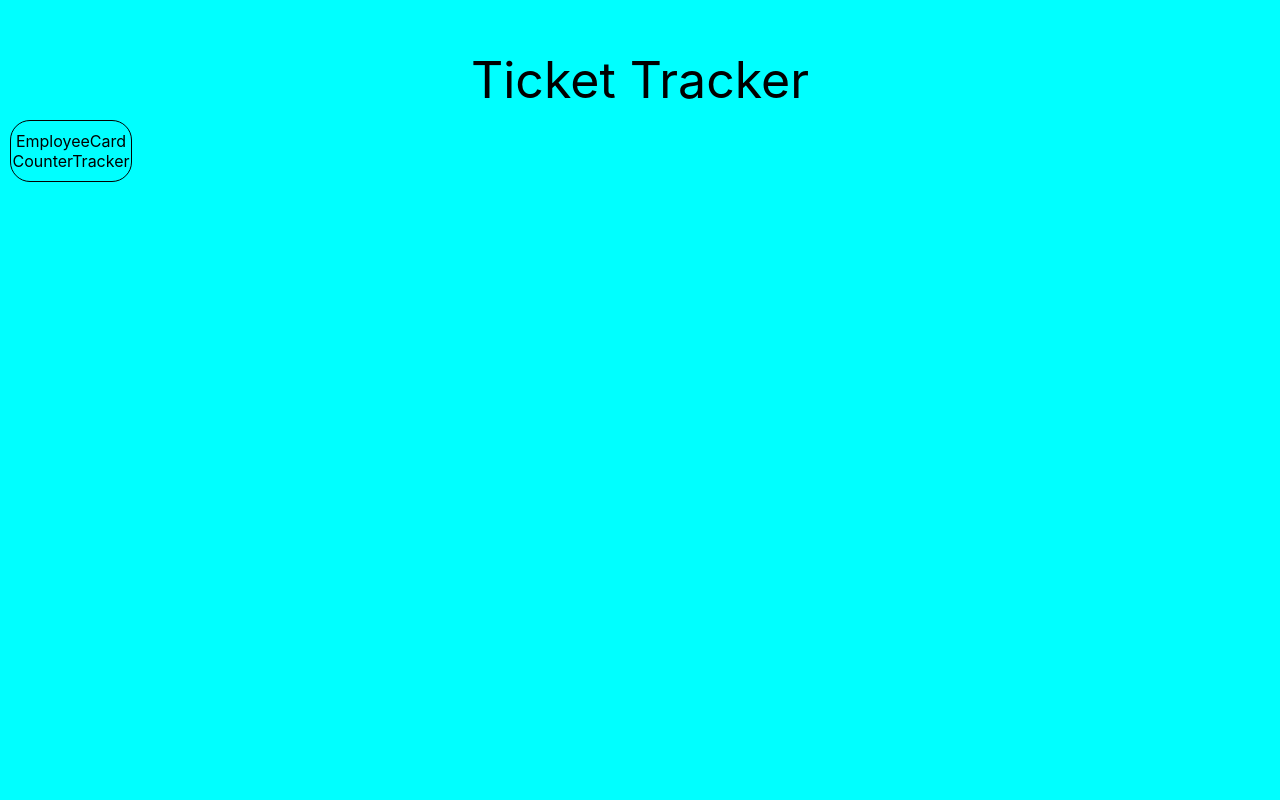
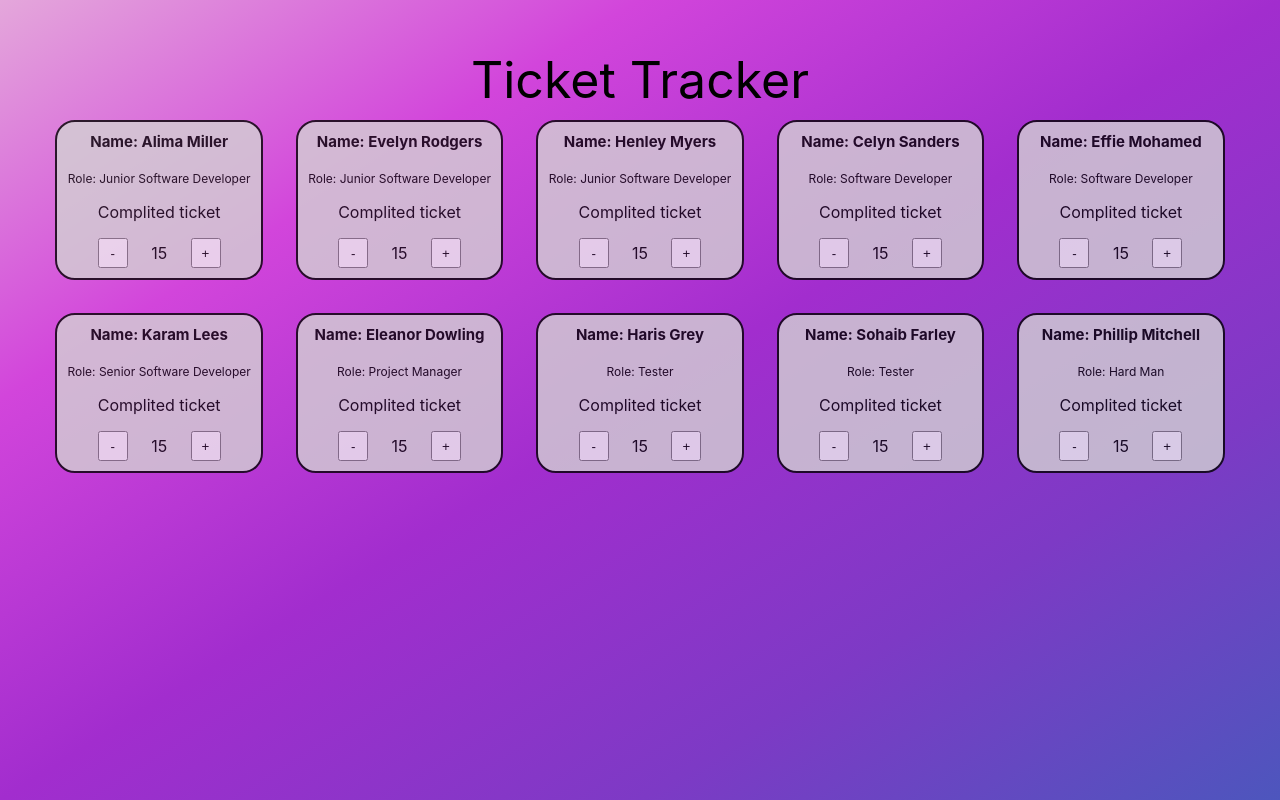
Before and after one commit to michalweclawik/ticker-tracker, a React (Create React App) app: page / in a window 1280 px wide. Built offline with nearby package versions, Linux system fonts and the light colour scheme.

Commit message:
style and card added

```diff
--- a/src/App.scss
+++ b/src/App.scss
@@ -1,7 +1,10 @@
 .app {
-  background-color: aqua;
   width: 100vw;
   height: 100vh;
+  display: flex;
+  align-items: center;
+  flex-direction: column;
+  background-image: linear-gradient(to right bottom, #e4a7db, #d245db, #a22dce, #7d3ac5, #4d56bd);
 
   &__header {
     padding-top: 50px;
--- a/src/counterTracker/CounterTracker.jsx
+++ b/src/counterTracker/CounterTracker.jsx
@@ -1,8 +1,16 @@
 import React from 'react'
+import "./CounterTracker.scss"
 
 const CounterTracker = () => {
   return (
-    <div>CounterTracker</div>
+    <div className="counterTracker">
+      <p>Complited ticket</p>
+      <div className="counter">
+        <button className="counterButtonMinus">-</button>
+        <div className="counterNumber">15</div>
+        <button className="counterButtonPlus">+</button>
+      </div>
+    </div>
   )
 }
 
--- a/src/counterTracker/CounterTracker.scss
+++ b/src/counterTracker/CounterTracker.scss
@@ -0,0 +1,17 @@
+.counter {
+    display: flex;
+    flex-direction: row;
+    justify-content: space-between;
+
+    .counterNumber {
+        display: flex;
+        align-items: center;
+        justify-content: center;
+    }
+}
+
+.counterButtonMinus,
+.counterButtonPlus {
+    width: 30px;
+    height: 30px;
+}
--- a/src/employeeCard/EmployeeCard.jsx
+++ b/src/employeeCard/EmployeeCard.jsx
@@ -2,13 +2,21 @@ import CounterTracker from '../counterTracker/CounterTracker';
 import './EmployeeCard.scss'
 import React from 'react'
 
-const EmployeeCard = () => {
+const EmployeeCard = (props) => {
+  const emloyeeArray=props.employeeArray
 
+  const employeeCards = emloyeeArray.map(employee => (
+
+    <div className="employeeCard" key ={employee.id}>
+      <div className="employeeName">Name: {employee.name}</div>
+      <div className="employeeRole">Role: {employee.role}</div>
+      <CounterTracker/>
+    </div>))
 
   return (
-    <div className="employeeCard">
-     <div className="employeeCard__header">EmployeeCard</div>
-     <CounterTracker/>
+    <div className="employeeCardContainer">
+   {employeeCards}
+
     </div>
   )
 }
--- a/src/employeeCard/EmployeeCard.scss
+++ b/src/employeeCard/EmployeeCard.scss
@@ -1,14 +1,36 @@
+.employeeCardContainer {
+    display: grid;
+    grid-template-columns: repeat(5, 1fr);
+    gap: 13px;
+
     .employeeCard {
-    width: 100px;
         margin: 10px;
-    border: 1px solid black;
+        border: 2px solid black;
         border-radius: 20px;
         padding: 10px;
         display: flex;
         flex-direction: column;
         justify-content: space-between;
         align-items: center;
+        background-color: lightgrey;
+        opacity: 0.8;
 
+
+
+        .employeeName {
+            font-size: 15px;
+            font-weight: bold;
+            margin-bottom: 20px;
+            text-align: left;
         }
 
-.employeeCard__header {}
+        .employeeRole {
+            font-size: 12px;
+            text-align: left;
+        }
+    }
+}
+
+.employeeCard:hover {
+    opacity: 1;
+}
```
Lines whose indentation alone changed are shown as unchanged.
